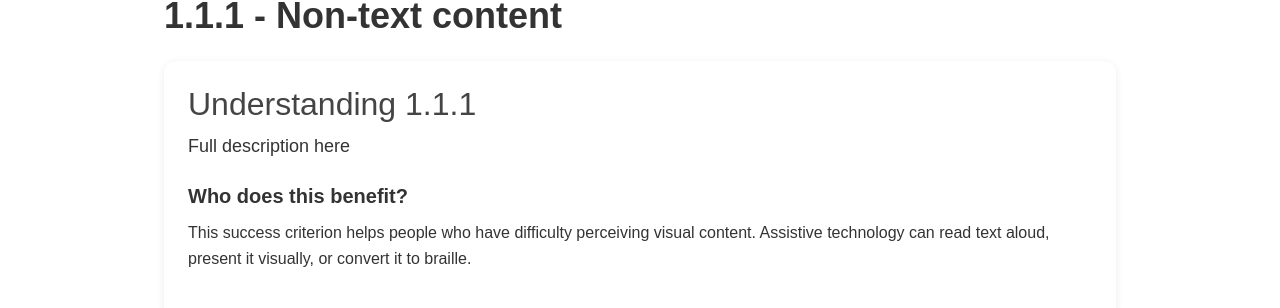
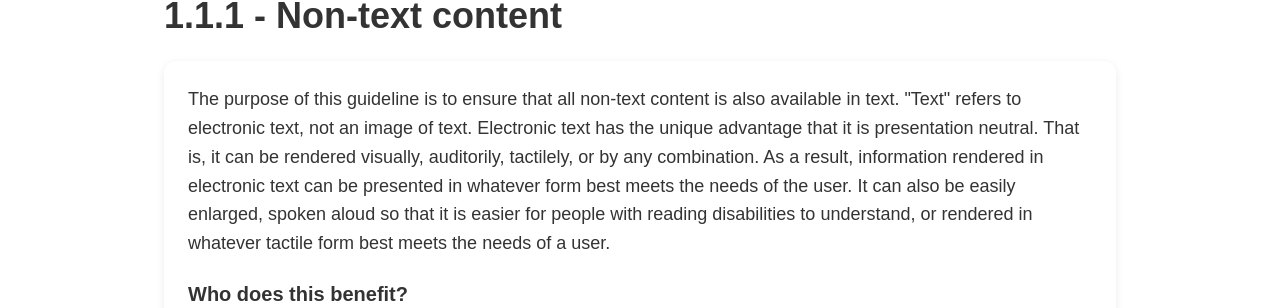
Before and after one commit to WilliamBendtsen/wcag-checklist, an Angular app: page /guidelines/1.1.1 in a window 1280 px wide. Shown: the part 126-434 px from the top of the page. Built offline with nearby package versions, Linux system fonts and the light colour scheme.

Commit message:
first commit from linux - some changes to 1.1.1 page

```diff
--- a/angular.json
+++ b/angular.json
@@ -100,5 +100,8 @@
         }
       }
     }
+  },
+  "cli": {
+    "analytics": false
   }
 }
--- a/src/app/guideline-details/guideline-1.1.1/guideline-111.component.html
+++ b/src/app/guideline-details/guideline-1.1.1/guideline-111.component.html
@@ -1,31 +1,3 @@
-<!-- <main>
-  <h1>1.1.1 - Non-text Content</h1>
-
-  <section class="description-example">
-    <div class="description">
-      <h2>Description</h2>
-      <p>
-        Provide text alternatives for any non-text content so that it can be
-        changed into other forms people need, such as large print, braille,
-        speech, symbols or simpler language.
-      </p>
-    </div>
-
-    <div class="benefits">
-      <h2>Who does this benefit?</h2>
-      <ul>
-        <li>The visualy impaired</li>
-        <li>People who are hard of hearing or deaf</li>
-      </ul>
-    </div>
-  </section>
-
-  <section>
-    <h2>Code example:</h2>
-    <img src="/images/111-example.png" alt="Alt text example" />
-  </section>
-</main> -->
-
 <div class="guideline-detail">
   <!-- Header section -->
   <div class="guideline-header">
@@ -39,8 +11,18 @@
     <!-- Understanding tab -->
     <div>
       <div class="content-card">
-        <h2>Understanding 1.1.1</h2>
-        <p class="guideline-description">Full description here</p>
+        <p class="guideline-description">
+          The purpose of this guideline is to ensure that all non-text content
+          is also available in text. "Text" refers to electronic text, not an
+          image of text. Electronic text has the unique advantage that it is
+          presentation neutral. That is, it can be rendered visually,
+          auditorily, tactilely, or by any combination. As a result, information
+          rendered in electronic text can be presented in whatever form best
+          meets the needs of the user. It can also be easily enlarged, spoken
+          aloud so that it is easier for people with reading disabilities to
+          understand, or rendered in whatever tactile form best meets the needs
+          of a user.
+        </p>
         <div class="guideline-section">
           <h3>Who does this benefit?</h3>
           <p>
```
